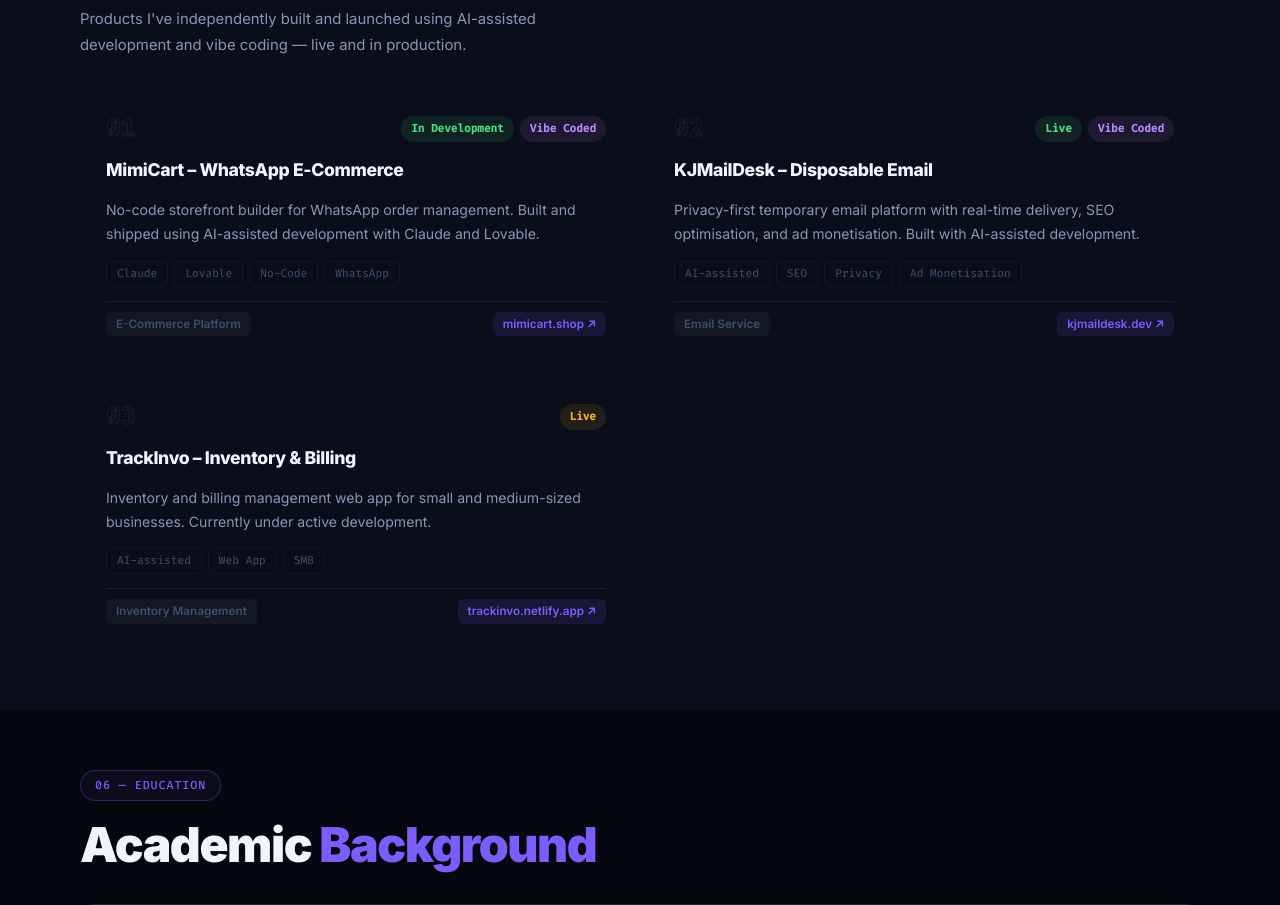
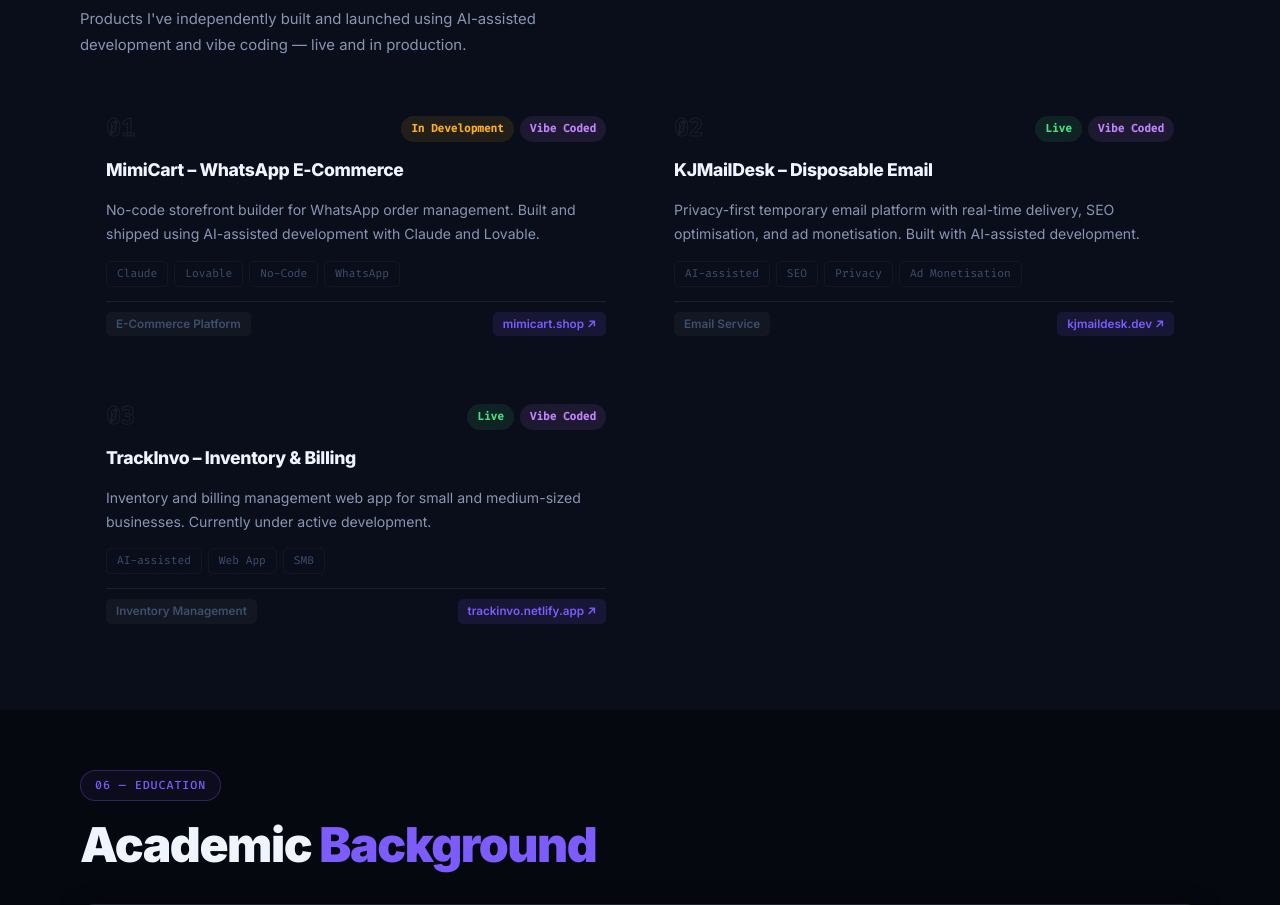
Before and after one commit to KAARTHIKEYANVS/Portfolio, a plain HTML site: page index.html in a window 1280 px wide. Shown: the part 4583-5488 px from the top of the page. Drawn offline with Linux system fonts and the light colour scheme; animation ran at ten frames a second.

Commit message:
Update index.html

```diff
--- a/index.html
+++ b/index.html
@@ -510,7 +510,7 @@
           <div class="pc-top">
             <span class="proj-num">01</span>
             <div class="proj-pills">
-              <span class="pp grn-pp">In Development</span>
+              <span class="pp amb-pp">In Development</span>
               <span class="pp pur-pp">Vibe Coded</span>
             </div>
           </div>
@@ -548,7 +548,8 @@
           <div class="pc-top">
             <span class="proj-num">03</span>
             <div class="proj-pills">
-              <span class="pp amb-pp">Live</span>
+              <span class="pp grn-pp">Live</span>
+              <span class="pp pur-pp">Vibe Coded</span>
             </div>
           </div>
           <h3>TrackInvo – Inventory &amp; Billing</h3>
```
